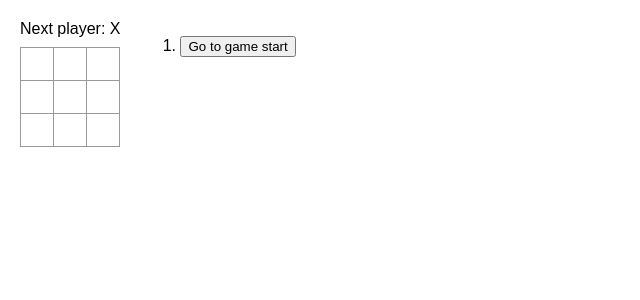
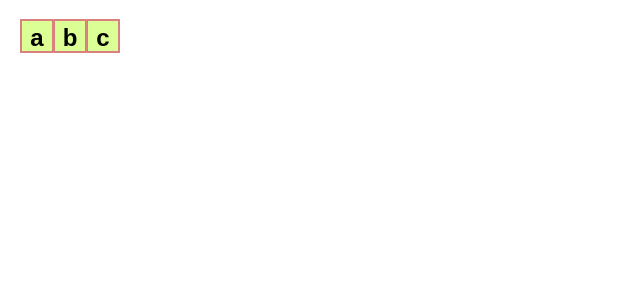
Before and after one commit to kanami-suzuki/react.tutorial, a React (Vite) app: page / in a window 1280 px wide. Shown: the top 300 px of the page, without its empty margins (0-640 px from the left). Built offline with nearby package versions, Linux system fonts and the light colour scheme.

Commit message:
コンポーネント演習

```diff
--- a/src/App.jsx
+++ b/src/App.jsx
@@ -55,7 +55,7 @@ function Board({ xIsNext, squares, onPlay }) {
 }
 
 // この関数が実際にindex.jsにエクスポートしている
-export default function Game() {
+/*export default function Game() {
   const [history, setHistory] = useState([Array(9).fill(null)]);
   const [currentMove, setCurrentMove] = useState(0);
   const xIsNext = currentMove % 2 === 0;
@@ -95,6 +95,16 @@ export default function Game() {
       </div>
     </div>
   );
+}*/
+
+export default function Game() {
+  return (
+    <>
+      <Square value={"a"} onSquareClick={() => console.log("click")} />
+      <Square value={"b"} onSquareClick={() => console.log("click")} />
+      <Square value={"c"} onSquareClick={() => console.log("click")} />
+    </>
+  );
 }
 
 function calculateWinner(squares) {
--- a/src/styles.css
+++ b/src/styles.css
@@ -57,8 +57,8 @@ body {
 }
 
 .square {
-  background: #fff;
-  border: 1px solid #999;
+  background: #dcff95;
+  border: 2px solid hsl(0, 54%, 68%);
   float: left;
   font-size: 24px;
   font-weight: bold;
@@ -73,7 +73,7 @@ body {
 
 .board-row:after {
   clear: both;
-  content: '';
+  content: "";
   display: table;
 }
 
```
Also changed, not shown: 1 other file (tests, documents, lock files or other folders).
